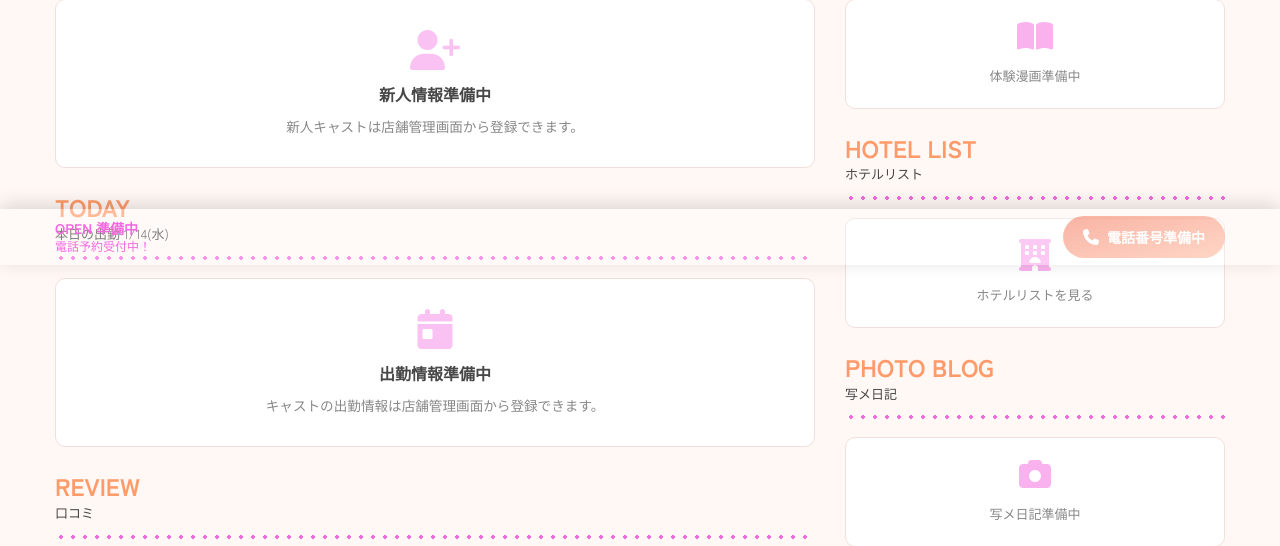
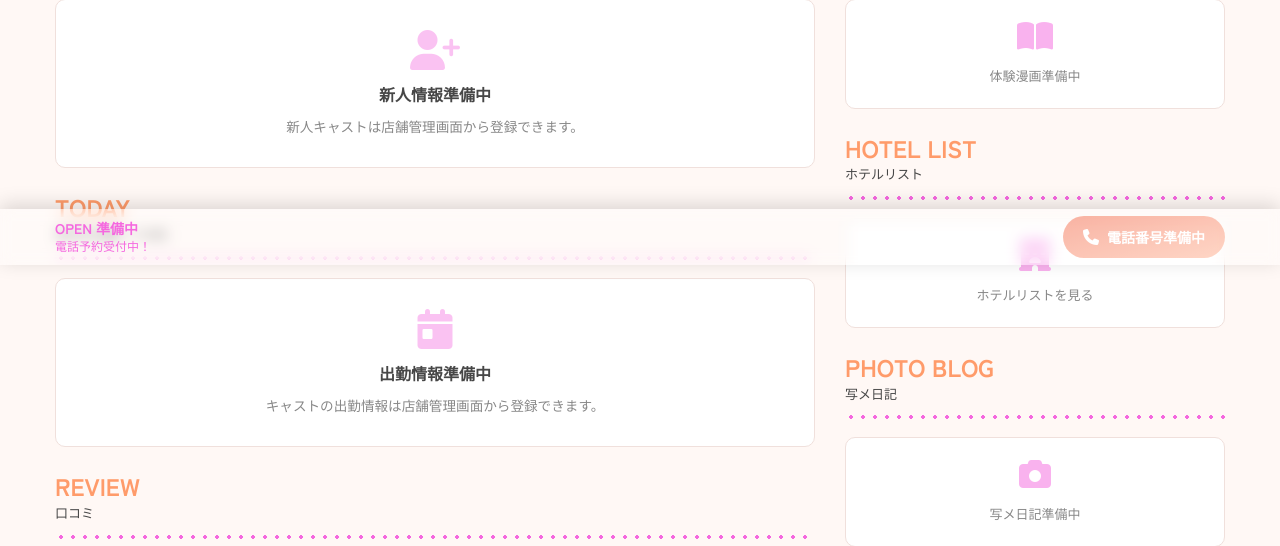
Before and after one commit to nasu0327/pullcass, a PHP site: page /app/front/top.php in a window 1280 px wide. Shown: the part 535-1081 px from the top of the page. Run offline with PHP 8.4, Linux system fonts and the light colour scheme; a user stored in the database is signed in; data that the repository does not hold is empty.

Commit message:
ヘッダー・フッターにbackdrop-filter: blur(7px)を追加
参考サイトと同じすりガラス効果を実装

```diff
--- a/www/app/front/top.php
+++ b/www/app/front/top.php
@@ -113,6 +113,8 @@ $dayOfWeek = ['日', '月', '火', '水', '木', '金', '土'][date('w')];
             width: 100%;
             z-index: 1000;
             background: rgba(255, 255, 255, 0.3);
+            backdrop-filter: blur(7px);
+            -webkit-backdrop-filter: blur(7px);
             box-shadow: rgba(0, 0, 0, 0.1) 0px 4px 6px -1px, rgba(0, 0, 0, 0.1) 0px 2px 4px -2px;
             height: 70px;
             display: flex;
@@ -474,6 +476,8 @@ $dayOfWeek = ['日', '月', '火', '水', '木', '金', '土'][date('w')];
             left: 0;
             width: 100%;
             background: rgba(255, 255, 255, 0.3);
+            backdrop-filter: blur(7px);
+            -webkit-backdrop-filter: blur(7px);
             padding: 8px 0;
             z-index: 1000;
             box-shadow: rgba(0, 0, 0, 0.15) 0px -4px 20px 0px;
```
